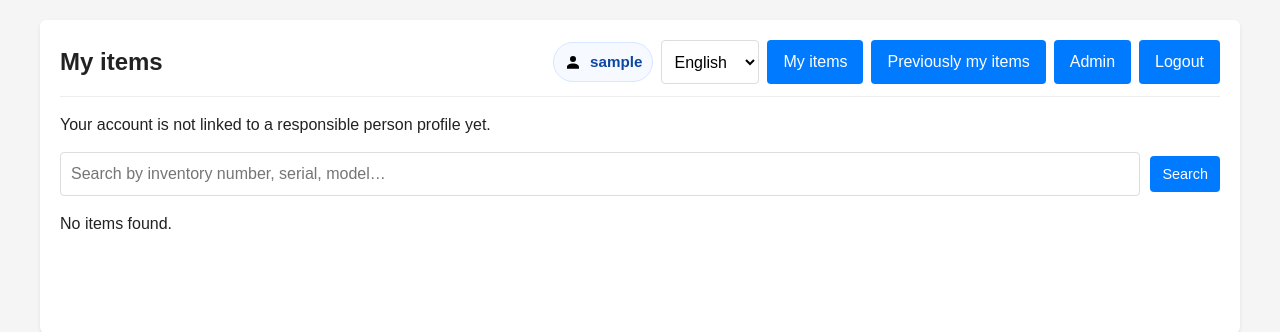
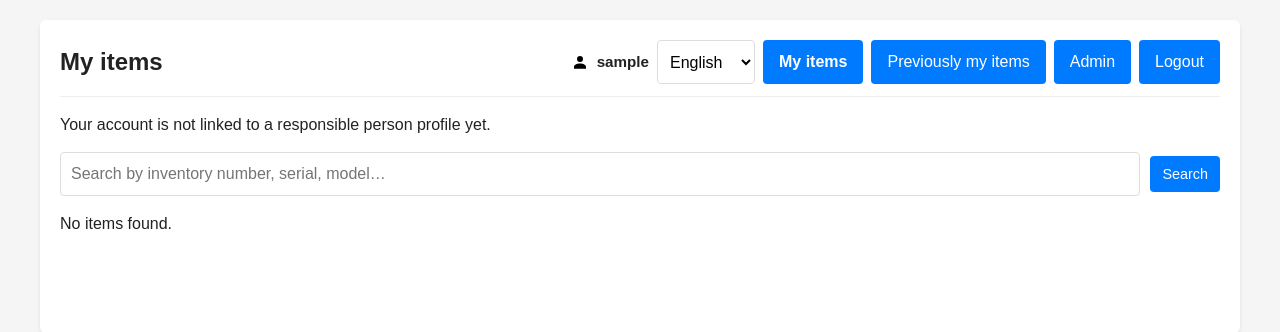
Before and after one commit to disafronov/sloths-inventory, a Django app: page / in a window 1280 px wide. Shown: the top 332 px of the page. Run offline with Django 5.2, Linux system fonts and the light colour scheme; the visitor is signed in with stand-in values (Sample User, id 1); data that the repository does not hold is empty; parts of the project's set-up code (start-up, migrations or seed data) failed here and were passed over.

Commit message:
fix: update navigation button styles and enhance active state indication
- Modified CSS for the navigation menu to improve visual consistency by removing padding, borders, and changing background color.
- Added active state styles to navigation buttons for better user experience, indicating the current page.

Signed-off-by: Dmitrii Safronov <zimniy@cyberbrain.cc>

```diff
--- a/src/common/static/common/app.css
+++ b/src/common/static/common/app.css
@@ -189,12 +189,12 @@ body.nav-open {
   align-items: center;
   justify-content: center;
   gap: 8px;
-  padding: 8px 10px;
-  border: 1px solid #d7e7ff;
-  border-radius: 999px;
-  background: #f6f9ff;
-  color: #0d47a1;
-  font-weight: 600;
+  padding: 0;
+  border: none;
+  border-radius: 0;
+  background: transparent;
+  color: #222;
+  font-weight: 700;
 }
 
 .user-menu__user-icon {
@@ -238,6 +238,10 @@ body.nav-open {
 
 .button:hover {
   background-color: #0056b3;
+}
+
+.button--active {
+  font-weight: 700;
 }
 
 .button--secondary {
--- a/src/common/templates/base.html
+++ b/src/common/templates/base.html
@@ -65,9 +65,21 @@
                         </select>
                     </form>
                     {% if user.is_authenticated %}
-                        <a href="{% url 'inventory:my-items' %}" class="button">{% trans "My items" %}</a>
-                        <a href="{% url 'inventory:previous-items' %}" class="button">{% trans "Previously my items" %}</a>
-                        <a href="{% url 'admin:index' %}" class="button">{% trans "Admin" %}</a>
+                        <a
+                            href="{% url 'inventory:my-items' %}"
+                            class="button{% if request.resolver_match.url_name == 'my-items' %} button--active{% endif %}"
+                            {% if request.resolver_match.url_name == 'my-items' %}aria-current="page"{% endif %}
+                        >{% trans "My items" %}</a>
+                        <a
+                            href="{% url 'inventory:previous-items' %}"
+                            class="button{% if request.resolver_match.url_name == 'previous-items' %} button--active{% endif %}"
+                            {% if request.resolver_match.url_name == 'previous-items' %}aria-current="page"{% endif %}
+                        >{% trans "Previously my items" %}</a>
+                        <a
+                            href="{% url 'admin:index' %}"
+                            class="button{% if request.path|slice:':7' == '/admin/' %} button--active{% endif %}"
+                            {% if request.path|slice:':7' == '/admin/' %}aria-current="page"{% endif %}
+                        >{% trans "Admin" %}</a>
                         <form method="post" action="{% url 'common:logout' %}?next=/" class="logout-form">
                             {% csrf_token %}
                             <button type="submit" class="button">{% trans "Logout" %}</button>
```
